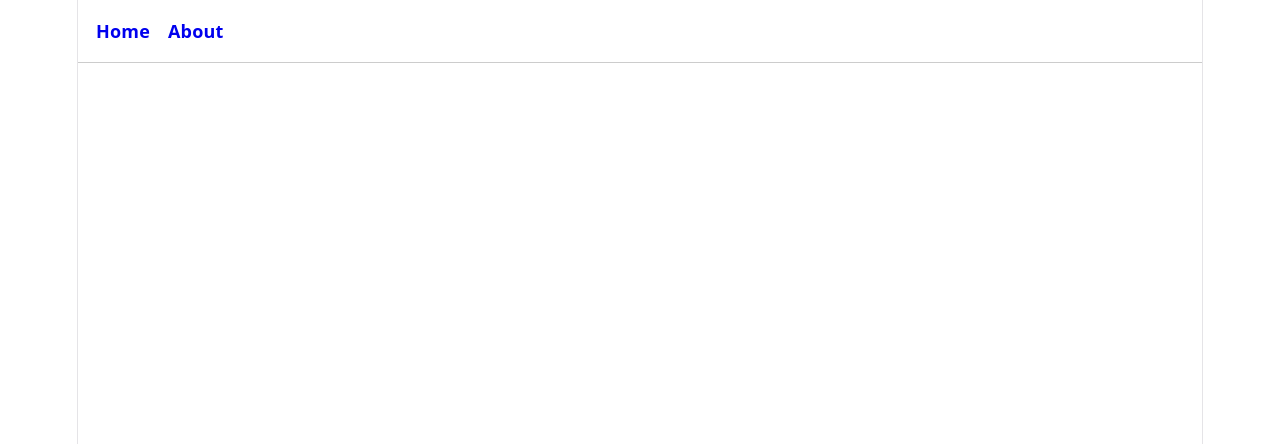
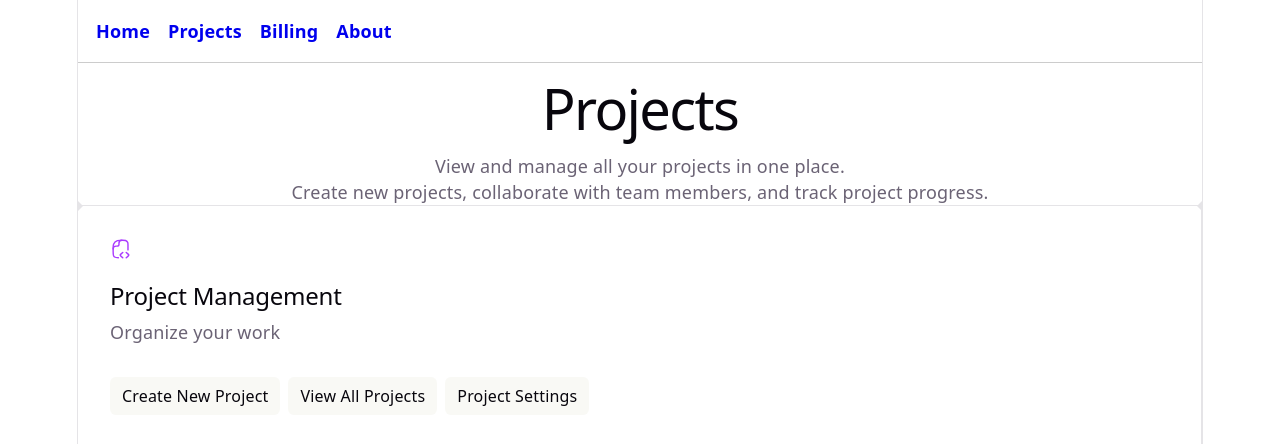
Before and after one commit to ngocnv371/quick-exam-gen, a React (Vite) app in the folder vite/: page /projects in a window 1280 px wide. Before the commit this address had no page. Shown: the top 444 px of the page. Built offline with nearby package versions, Linux system fonts and the light colour scheme.

Commit message:
add pages

```diff
--- a/vite/src/App.tsx
+++ b/vite/src/App.tsx
@@ -1,6 +1,8 @@
 import { Routes, Route, Link } from 'react-router-dom'
 import Home from './pages/Home'
 import About from './pages/About'
+import Billing from './pages/Billing'
+import Projects from './pages/Projects'
 import './App.css'
 
 function App() {
@@ -10,6 +12,12 @@ function App() {
         <Link to="/" style={{ textDecoration: 'none', fontSize: '1rem', fontWeight: 'bold' }}>
           Home
         </Link>
+        <Link to="/projects" style={{ textDecoration: 'none', fontSize: '1rem', fontWeight: 'bold' }}>
+          Projects
+        </Link>
+        <Link to="/billing" style={{ textDecoration: 'none', fontSize: '1rem', fontWeight: 'bold' }}>
+          Billing
+        </Link>
         <Link to="/about" style={{ textDecoration: 'none', fontSize: '1rem', fontWeight: 'bold' }}>
           About
         </Link>
@@ -17,6 +25,8 @@ function App() {
 
       <Routes>
         <Route path="/" element={<Home />} />
+        <Route path="/projects" element={<Projects />} />
+        <Route path="/billing" element={<Billing />} />
         <Route path="/about" element={<About />} />
       </Routes>
     </>
--- /dev/null
+++ b/vite/src/pages/Billing.tsx
@@ -0,0 +1,46 @@
+export default function Billing() {
+  return (
+    <div>
+      <section id="center">
+        <div>
+          <h1>Billing</h1>
+          <p>
+            Manage your subscription and billing information here.
+          </p>
+          <p>
+            Track your usage, invoices, and payment methods all in one place.
+          </p>
+        </div>
+      </section>
+
+      <div className="ticks"></div>
+
+      <section id="next-steps">
+        <div id="docs">
+          <svg className="icon" role="presentation" aria-hidden="true">
+            <use href="/icons.svg#documentation-icon"></use>
+          </svg>
+          <h2>Billing Features</h2>
+          <p>Available billing options</p>
+          <ul>
+            <li>
+              <a href="#" target="_blank">
+                View Invoices
+              </a>
+            </li>
+            <li>
+              <a href="#" target="_blank">
+                Payment Methods
+              </a>
+            </li>
+            <li>
+              <a href="#" target="_blank">
+                Usage Analytics
+              </a>
+            </li>
+          </ul>
+        </div>
+      </section>
+    </div>
+  )
+}
--- /dev/null
+++ b/vite/src/pages/Projects.tsx
@@ -0,0 +1,46 @@
+export default function Projects() {
+  return (
+    <div>
+      <section id="center">
+        <div>
+          <h1>Projects</h1>
+          <p>
+            View and manage all your projects in one place.
+          </p>
+          <p>
+            Create new projects, collaborate with team members, and track project progress.
+          </p>
+        </div>
+      </section>
+
+      <div className="ticks"></div>
+
+      <section id="next-steps">
+        <div id="docs">
+          <svg className="icon" role="presentation" aria-hidden="true">
+            <use href="/icons.svg#documentation-icon"></use>
+          </svg>
+          <h2>Project Management</h2>
+          <p>Organize your work</p>
+          <ul>
+            <li>
+              <a href="#" target="_blank">
+                Create New Project
+              </a>
+            </li>
+            <li>
+              <a href="#" target="_blank">
+                View All Projects
+              </a>
+            </li>
+            <li>
+              <a href="#" target="_blank">
+                Project Settings
+              </a>
+            </li>
+          </ul>
+        </div>
+      </section>
+    </div>
+  )
+}
```
